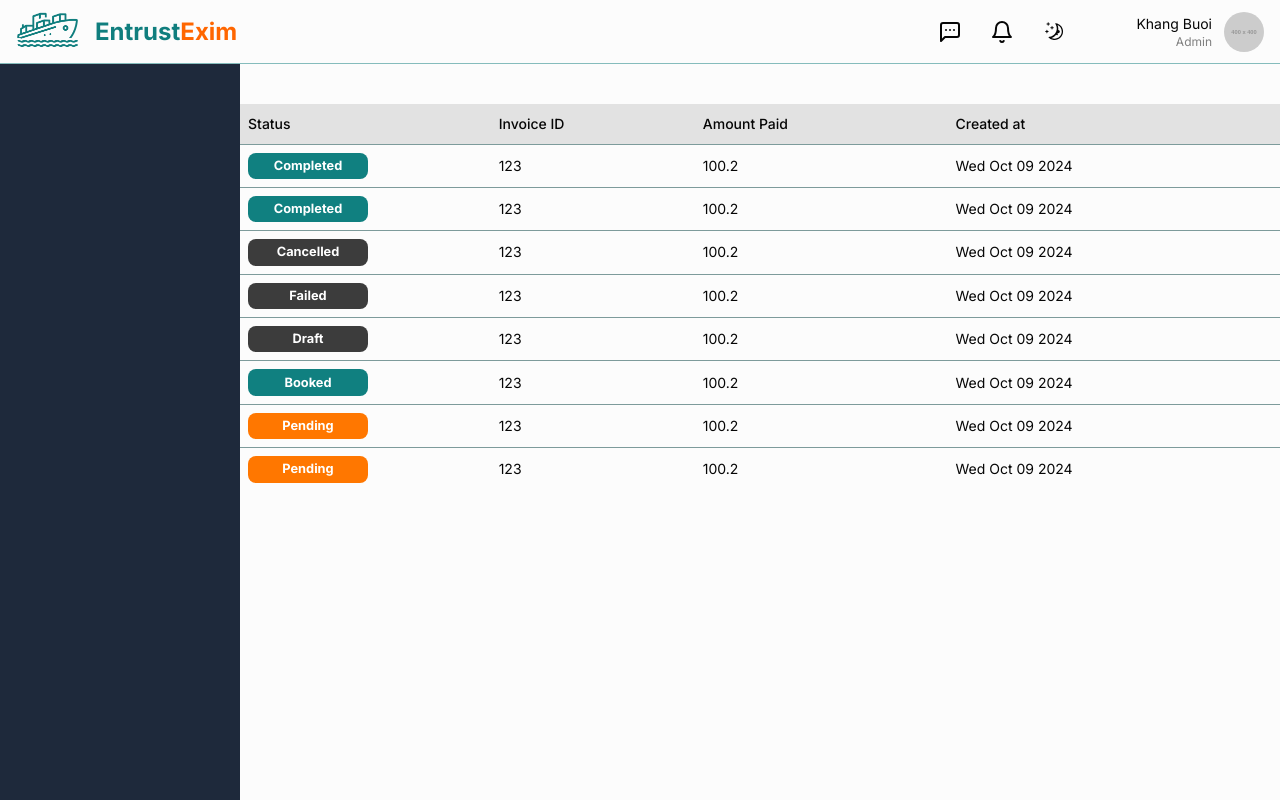
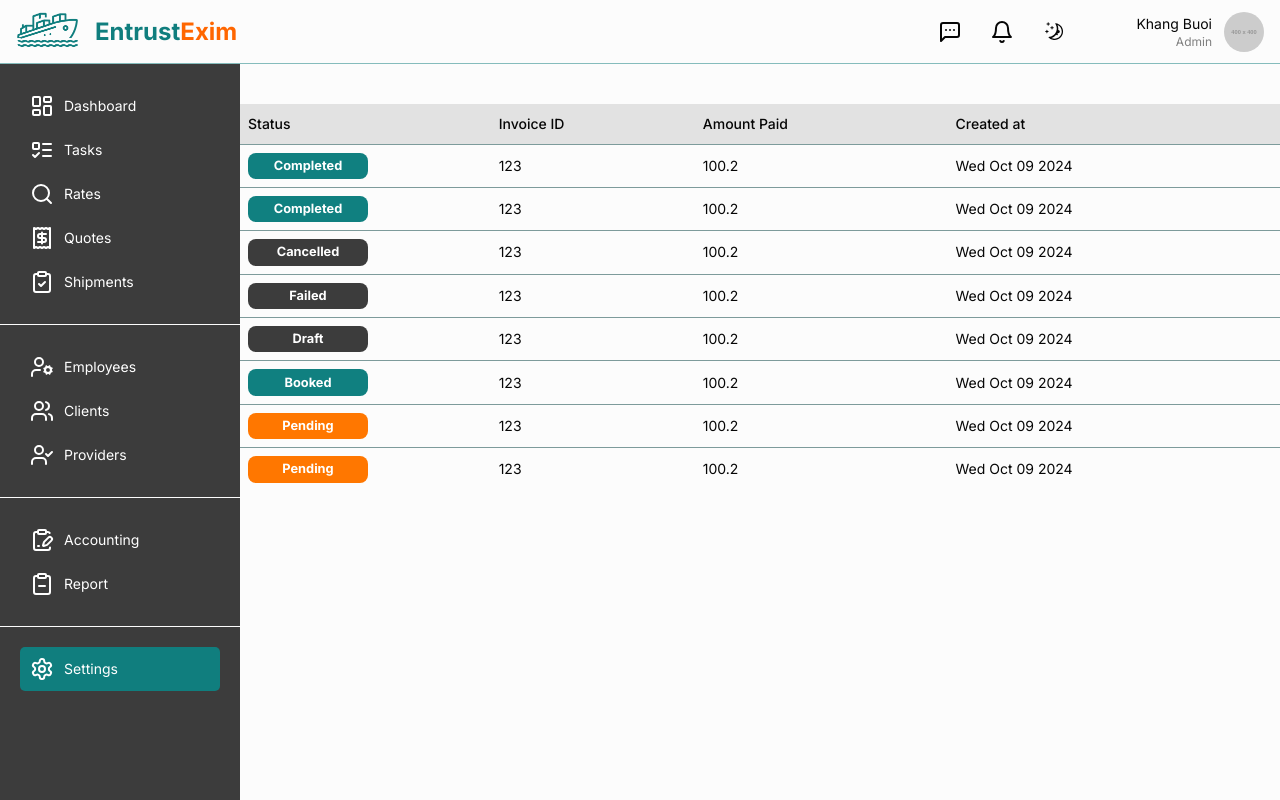
Before and after one commit to ASE-UIT/05.-Import-and-Export-Goods-Entrusted-System-FrontEnd, a Next.js app: page /test in a window 1280 px wide. Built offline with nearby package versions, Linux system fonts and the light colour scheme.

Commit message:
Update sidebar

```diff
--- a/src/components/sidebar.tsx
+++ b/src/components/sidebar.tsx
@@ -1,5 +1,85 @@
-import React from "react";
+"use client";
+
+import {
+  ClipboardCheck,
+  ClipboardMinus,
+  ClipboardPenLine,
+  LayoutDashboard,
+  ListTodo,
+  Receipt,
+  Search,
+  Settings,
+  UserCheck,
+  UserCog,
+  Users,
+} from "lucide-react";
+import Link from "next/link";
+import { usePathname } from "next/navigation";
+
+interface MenuItemProps {
+  icon: React.ReactNode;
+  title: string;
+  path: string;
+}
+
+function MenuItem({ icon, title, path }: MenuItemProps) {
+  const currentPath = usePathname();
+  const isActive = currentPath === path;
+
+  if (isActive) {
+    return (
+      <Link href={path}>
+        <div className="flex items-center p-[10px] space-x-[10px] text-white text-[14px] w-[200px] bg-primary rounded-[5px]">
+          <span>{icon}</span>
+          <span className="leading-6">{title}</span>
+        </div>
+      </Link>
+    );
+  }
+  return (
+    <Link href={path}>
+      <div className="flex items-center p-[10px] space-x-[10px] text-white text-[14px] w-[200px] ">
+        <span>{icon}</span>
+        <span className="leading-6">{title}</span>
+      </div>
+    </Link>
+  );
+}
 
 export default function Sidebar() {
-  return <div className="w-60 h-[900px] bg-slate-800 fixed"></div>;
+  return (
+    <div className="w-60 h-[900px] bg-secondary fixed">
+      <div className="p-5 gap-y-3 border-b border-[#FCFCFC]/[40]">
+        <MenuItem
+          icon={<LayoutDashboard />}
+          title="Dashboard"
+          path="/dashboard"
+        />
+        <MenuItem icon={<ListTodo />} title="Tasks" path="/tasks" />
+        <MenuItem icon={<Search />} title="Rates" path="/rates" />
+        <MenuItem icon={<Receipt />} title="Quotes" path="/quotes" />
+        <MenuItem
+          icon={<ClipboardCheck />}
+          title="Shipments"
+          path="/shipment"
+        />
+      </div>
+      <div className="p-5 gap-y-3 border-b border-[#FCFCFC]/[40]">
+        <MenuItem icon={<UserCog />} title="Employees" path="/employees" />
+        <MenuItem icon={<Users />} title="Clients" path="/clients" />
+        <MenuItem icon={<UserCheck />} title="Providers" path="/providers" />
+      </div>
+      <div className="p-5 gap-y-3 border-b border-[#FCFCFC]/[40]">
+        <MenuItem
+          icon={<ClipboardPenLine />}
+          title="Accounting"
+          path="/accounting"
+        />
+        <MenuItem icon={<ClipboardMinus />} title="Report" path="/report" />
+      </div>
+      <div className="p-5 gap-y-3 ">
+        <MenuItem icon={<Settings />} title="Settings" path="/test" />
+      </div>
+    </div>
+  );
 }
```
